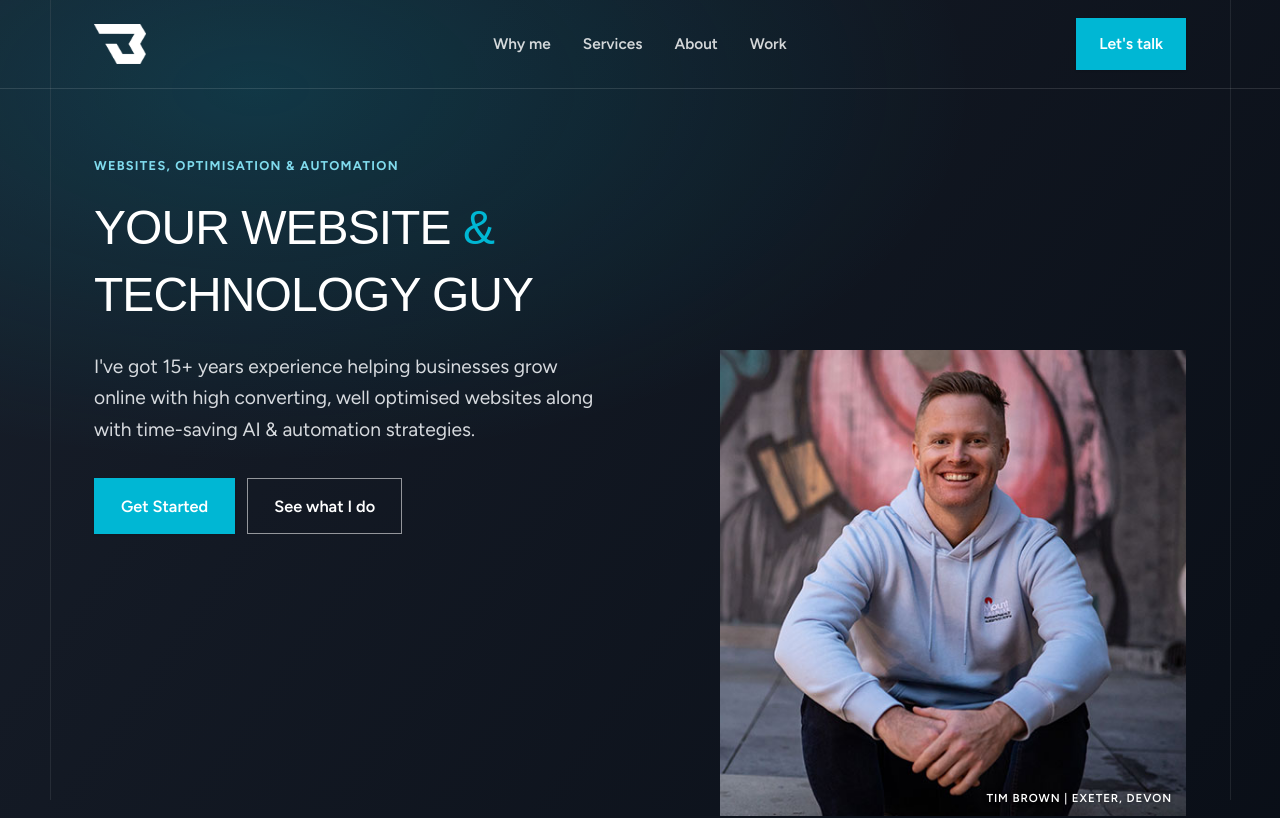
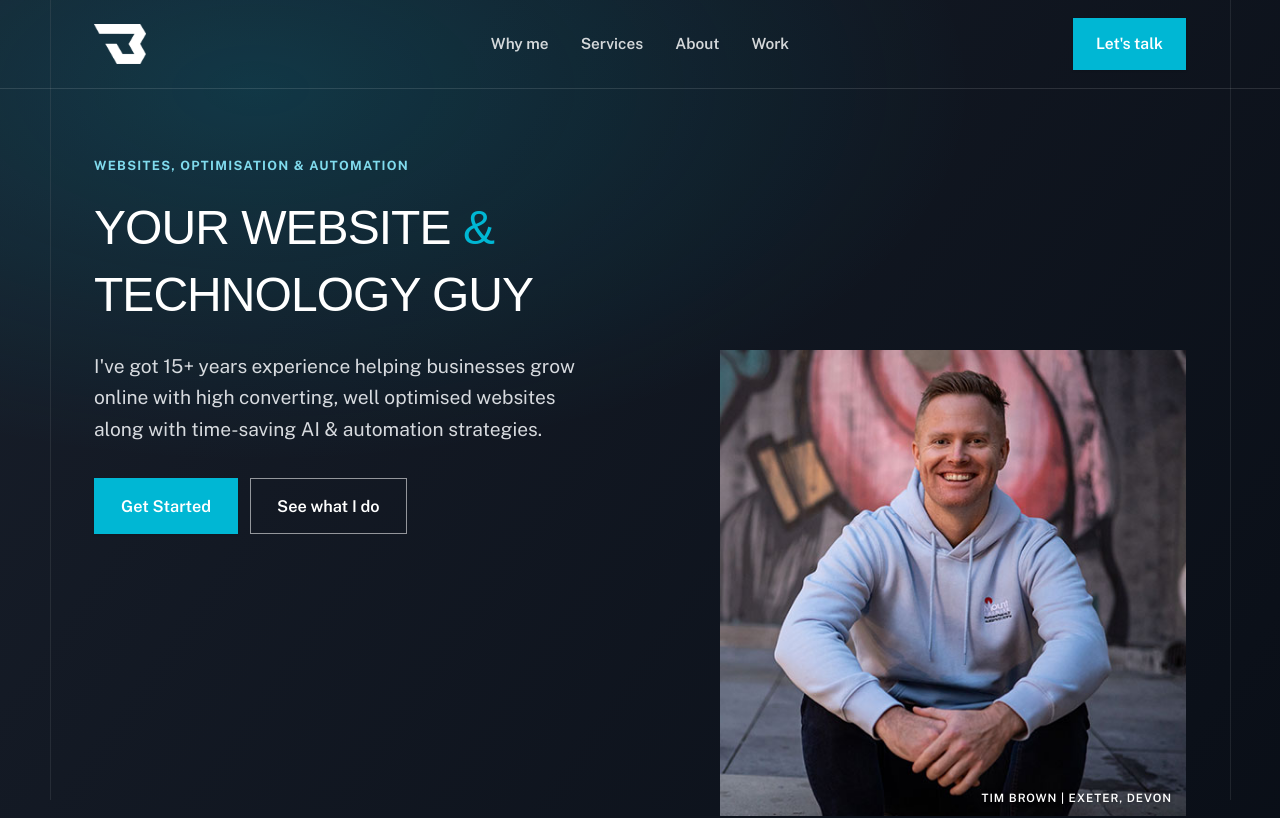
Before and after one commit to tangobrown/tangobrown, a Next.js app: page / in a window 1280 px wide. Shown: the top 818 px of the page. Built offline with nearby package versions, Linux system fonts and the light colour scheme; a web font is replaced by a local one.

Commit message:
Swap body font Figtree -> Public Sans
Same --font-body CSS variable, same weight set (400-800), so no
other files need to change. Headings (Boldonse) unchanged.

```diff
--- a/app/layout.tsx
+++ b/app/layout.tsx
@@ -1,5 +1,5 @@
 import type { Metadata, Viewport } from "next";
-import { Boldonse, Figtree } from "next/font/google";
+import { Boldonse, Public_Sans } from "next/font/google";
 import "./globals.css";
 
 const heading = Boldonse({
@@ -9,7 +9,7 @@ const heading = Boldonse({
   display: "swap",
 });
 
-const body = Figtree({
+const body = Public_Sans({
   subsets: ["latin"],
   weight: ["400", "500", "600", "700", "800"],
   variable: "--font-body",
```
